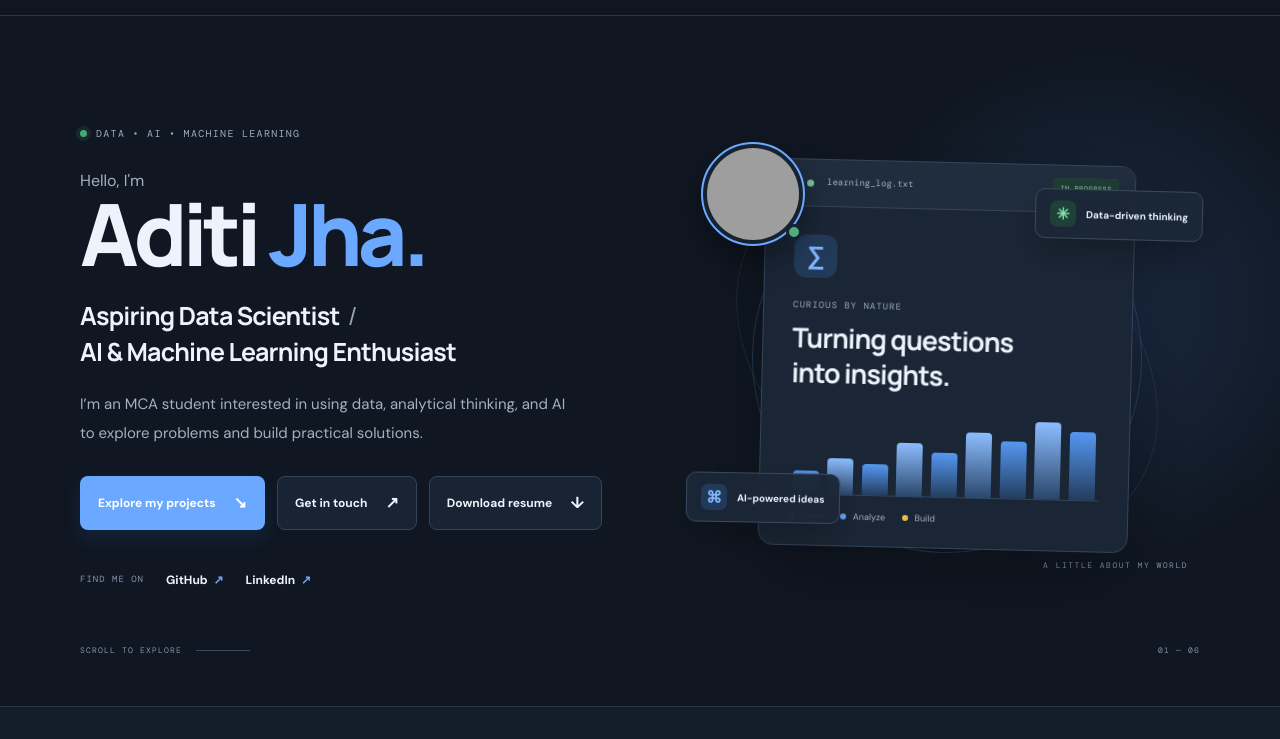
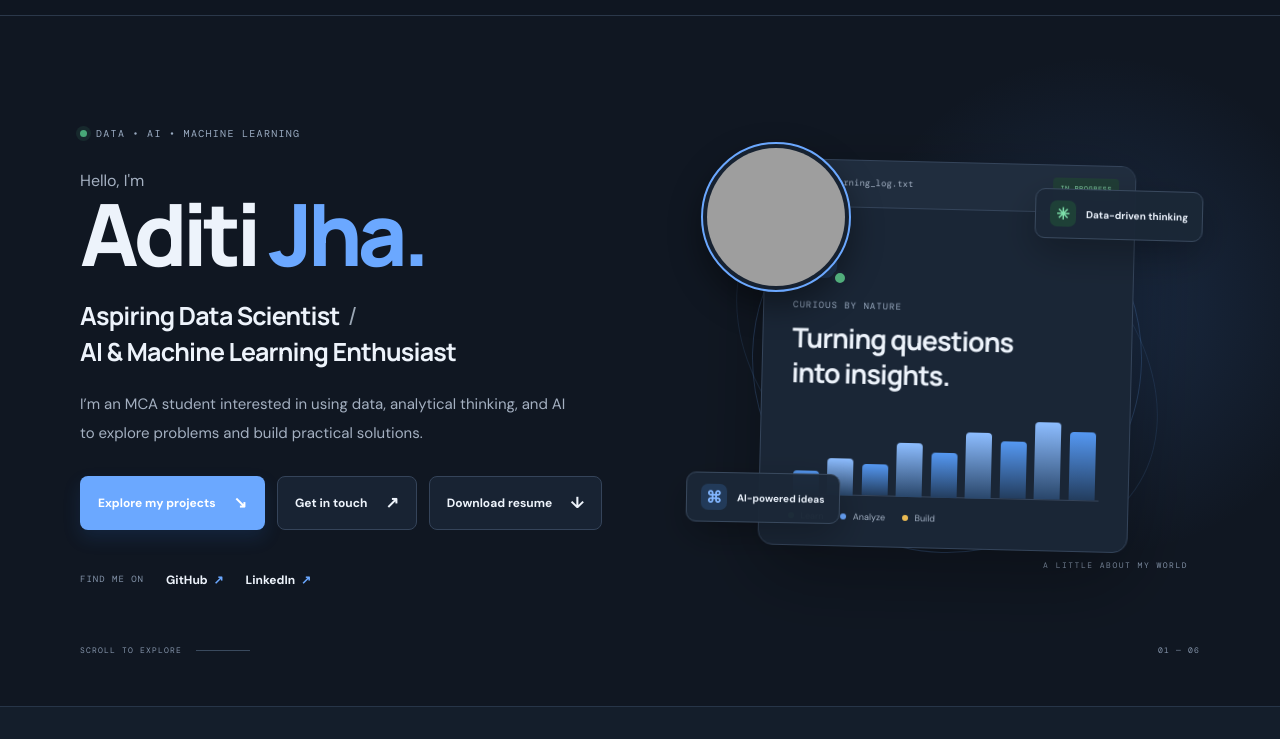
Before and after one commit to aditijha2804/aditijha2804.github.io, a plain HTML site: page index.html in a window 1280 px wide. Shown: the part 61-800 px from the top of the page. Drawn offline with nearby package versions, Linux system fonts and the light colour scheme; grey boxes are pictures that could not be loaded.

Commit message:
Update profile portrait dimensions in CSS

```diff
--- a/style.css
+++ b/style.css
@@ -21,7 +21,7 @@
 
 
 .button-resume{border-color:#dce2e7;background:#fff;color:var(--ink)}.button-resume:hover{background:#f2f6fa}
-.profile-portrait-wrap{position:absolute;z-index:4;top:4px;left:7px;width:104px;height:104px;border-radius:50%;padding:4px;background:#fff;border:2px solid var(--blue);box-shadow:0 12px 28px rgba(32,53,78,.14);overflow:visible}
+.profile-portrait-wrap{position:absolute;z-index:4;top:4px;left:7px;width:150px;height:150px;border-radius:50%;padding:4px;background:#fff;border:2px solid var(--blue);box-shadow:0 12px 28px rgba(32,53,78,.14);overflow:visible}
 .profile-portrait{width:100%;height:100%;object-fit:cover;object-position:center 28%;border-radius:50%;display:block}
 .portrait-status{position:absolute;right:1px;bottom:4px;width:16px;height:16px;background:#51ad7b;border:3px solid #fff;border-radius:50%}
 .certifications-section{background:#fbfbf8;border-top:1px solid #edf0f2}
@@ -32,8 +32,8 @@
 .cert-card h3{font-family:var(--display);font-size:12px;line-height:1.5;margin:0 0 3px}
 .cert-card p{font-size:10px;color:var(--muted);margin:0}
 .cert-arrow{margin-left:auto;color:var(--blue)}
-@media(max-width:760px){.profile-portrait-wrap{top:-5px;left:4px;width:82px;height:82px}.certifications-grid{grid-template-columns:1fr}}
-@media(max-width:420px){.profile-portrait-wrap{width:70px;height:70px}}
+@media(max-width:760px){.profile-portrait-wrap{top:-5px;left:4px;width:118px;height:118px}.certifications-grid{grid-template-columns:1fr}}
+@media(max-width:420px){.profile-portrait-wrap{width:96px;height:96px}}
 
 
 /* Darker midnight-blue theme: high contrast, restrained blue accents */
```
